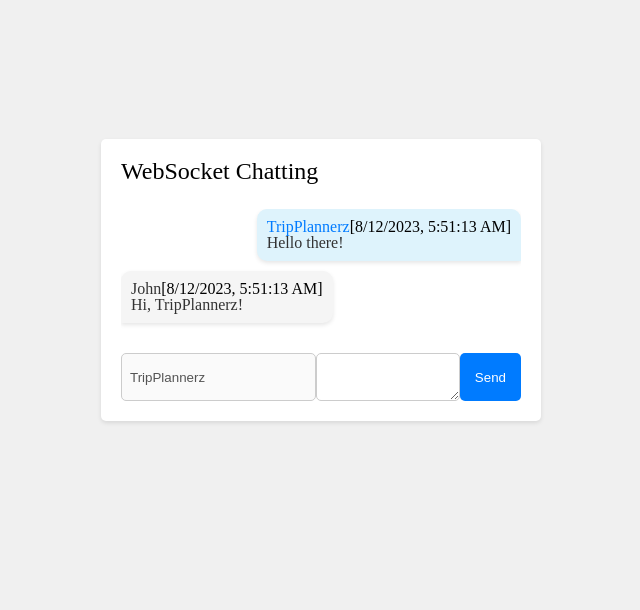
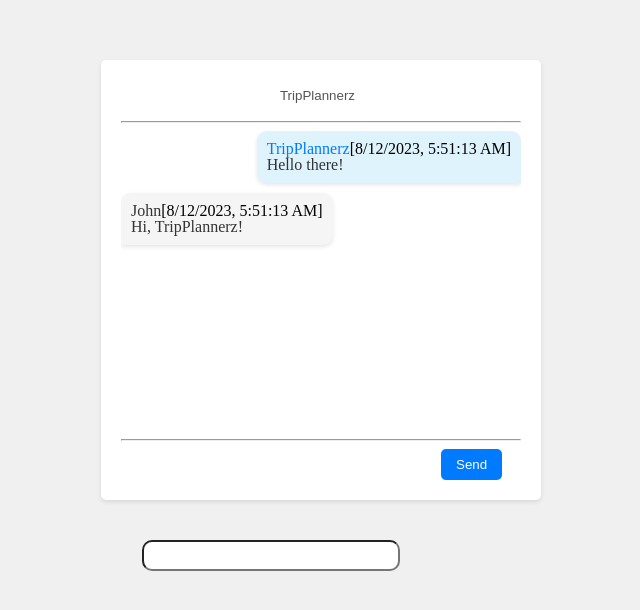
Before and after one commit to GraudationProject2023/Socket, a React (Create React App) app in the folder client/: page / in a window 1280 px wide. Shown: the part 120-730 px from the top of the page, without its empty margins (319-959 px from the left). Built offline with nearby package versions, Linux system fonts and the light colour scheme.

Commit message:
[feat] chat design

```diff
--- a/client/package.json
+++ b/client/package.json
@@ -8,6 +8,7 @@
     "@testing-library/user-event": "^13.5.0",
     "axios": "^1.4.0",
     "react": "^18.2.0",
+    "react-bootstrap": "^2.8.0",
     "react-dom": "^18.2.0",
     "react-router-dom": "^6.15.0",
     "react-scripts": "5.0.1",
--- /dev/null
+++ b/client/src/Page/Main.css
@@ -0,0 +1,10 @@
+.input_text{
+    margin-top: -10.9%;
+    margin-left: 36%;
+}
+
+.input_text input{
+    width: 250px;
+    height: 25px;
+    border-radius: 10px;
+}
--- a/client/src/Page/Main.js
+++ b/client/src/Page/Main.js
@@ -1,6 +1,7 @@
 import React, { useState, useEffect, useRef, useCallback } from "react";
 import { createGlobalStyle, styled } from "styled-components";
 import reset from "styled-reset";
+import "./Main.css";
 
 const Chat = () => {
   const [msg, setMsg] = useState("");
@@ -9,7 +10,18 @@ const Chat = () => {
   const [checkLog, setCheckLog] = useState(true); // Set to true for mock data
   const [socketData, setSocketData] = useState();
 
+  const messageListRef = useRef(null);
+  const [messageListHeight, setMessageListHeight] = useState(0);
+
+  useEffect(() => {
+    if(messageListRef.current){
+      setMessageListHeight(messageListRef.current.clientHeight);
+    }
+  },[chatt]);
+
+
   const ws = useRef(null); //websocket을 담는 변수, 컴포넌트가 변경될 때 객체가 유지될 수 있도록 ref로 저장
+
 
   const msgBox = chatt.map((item, idx) => (
     <div key={idx} className={item.name === name ? "me" : "other"}>
@@ -54,6 +66,7 @@ const Chat = () => {
   `;
 
   const MessageList = styled.div`
+    height: 300px;
     max-height: 300px;
     overflow-y: auto;
   `;
@@ -74,27 +87,17 @@ const Chat = () => {
     color: #333;
   `;
 
-  const InputSection = styled.div`
-    display: flex;
-    margin-top: 20px;
-  `;
-
   const NameInput = styled.input`
+    margin-left: 25%;
+    text-align: center;
     flex: 1;
     padding: 8px;
-    border: 1px solid #ccc;
-    border-radius: 5px;
-  `;
-
-  const MessageInput = styled.textarea`
-    flex: 1;
-    padding: 8px;
-    border: 1px solid #ccc;
-    border-radius: 5px;
-    resize: vertical;
+    border: none;
+    background-color: white;
   `;
 
   const SendButton = styled.button`
+    margin-left: 80%;
     background-color: #007bff;
     color: #fff;
     border: none;
@@ -118,10 +121,10 @@ const Chat = () => {
     position: relative;
   `;
 
-  const onText = (event) => {
-    setMsg(event.target.value);
+
+  const onText = (e) => {
+    setMsg(e.target.value);
   };
-
 
   const webSocketLogin = useCallback(() => {
     ws.current = new WebSocket("");
@@ -149,6 +152,12 @@ const Chat = () => {
 
     setMsg("");
   };
+
+  function keyPress(event) {
+    if (event.key === "Enter") {
+      send();
+    }
+  }
 
   useEffect(() => {
     if (checkLog) {
@@ -211,8 +220,17 @@ const Chat = () => {
       <GlobalStyle />
       <ChatWrapper>
         <ChatContainer>
-          <ChatHeader>WebSocket Chatting</ChatHeader>
-          <br />
+          <ChatHeader>
+            <NameInput
+              disabled={checkLog}
+              placeholder="Enter your name"
+              type="text"
+              id="name"
+              value={name}
+              onChange={(event) => setName(event.target.value)}
+            />
+          </ChatHeader>
+          <hr />
           <MessageList>
             {chatt.map((item, idx) => (
               <MessageContainer key={idx} isMe={item.name === name}>
@@ -226,29 +244,13 @@ const Chat = () => {
               </MessageContainer>
             ))}
           </MessageList>
-          <InputSection>
-            <NameInput
-              disabled={checkLog}
-              placeholder="Enter your name"
-              type="text"
-              id="name"
-              value={name}
-              onChange={(event) => setName(event.target.value)}
-            />
-            <MessageInput
-              id="msg"
-              value={msg}
-              onChange={onText}
-              onKeyDown={(ev) => {
-                if (ev.keyCode === 13) {
-                  send();
-                }
-              }}
-            />
-            <SendButton onClick={send}>Send</SendButton>
-          </InputSection>
+          <hr />
+          <SendButton onClick={send}>Send</SendButton>
         </ChatContainer>
       </ChatWrapper>
+      <div className="input_text">
+        <input type="text" onChange={onText} onKeyDown={keyPress} />
+      </div>
     </>
   );
 };
```
Also changed, not shown: 1 other file (tests, documents, lock files or other folders).
